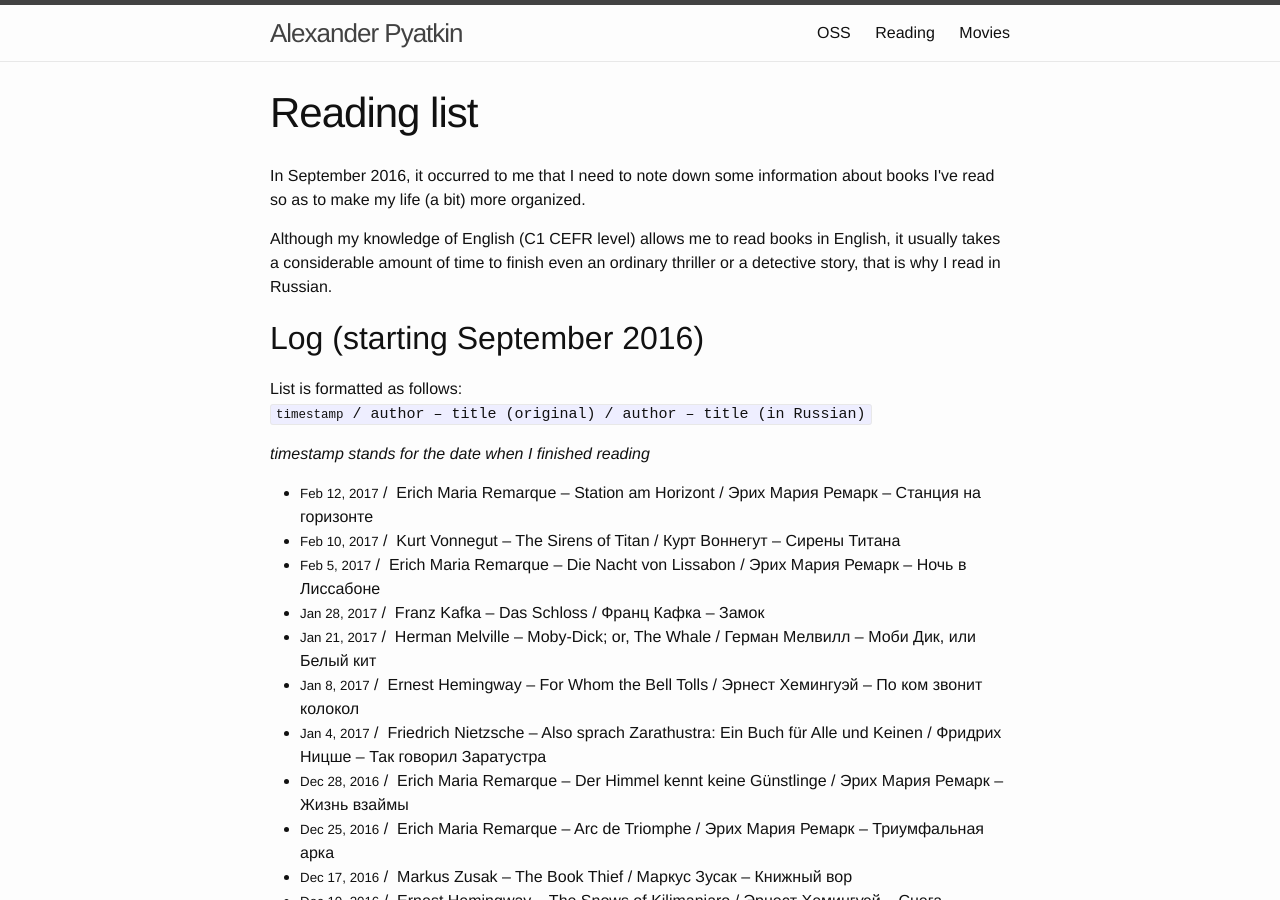
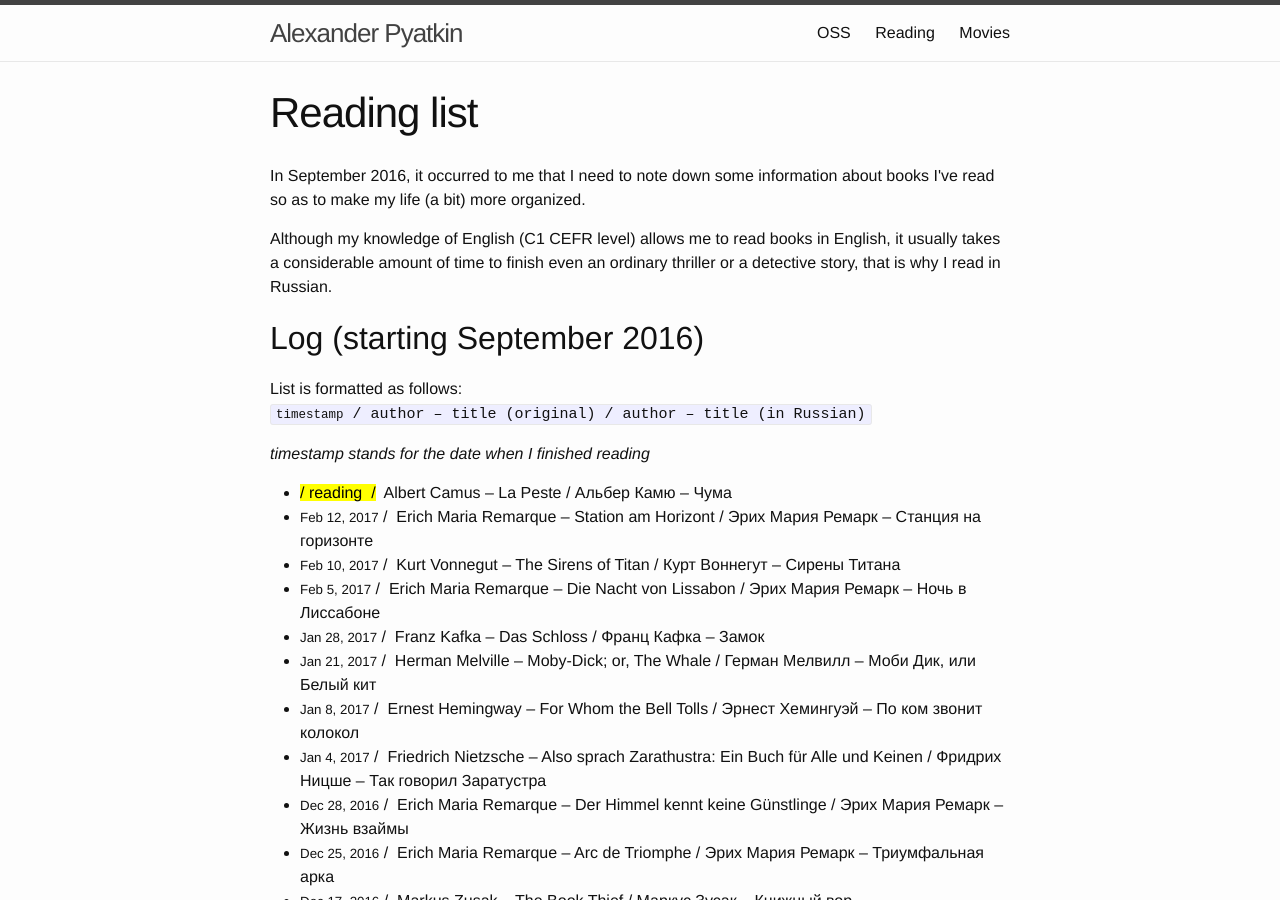
Before and after one commit to aspyatkin/personal-website, a Jekyll site: the page built from reading-list.md, in a window 1280 px wide and 900 px high. Built offline with Jekyll 4.4.1, drawn with Linux system fonts in a browser that asks for light colours.

Commit message:
Update reading list

```diff
--- a/reading-list.md
+++ b/reading-list.md
@@ -5,6 +5,14 @@ short_title: Reading
 permalink: /reading-list/
 top_ndx: 2
 log_list:
+  - reading: yes
+    original:
+      author: 'Albert Camus'
+      title: 'La Peste'
+    russian:
+      author: 'Альбер Камю'
+      title: 'Чума'
+
   - date: 'Feb 12, 2017'
     original:
       author: 'Erich Maria Remarque'
```
